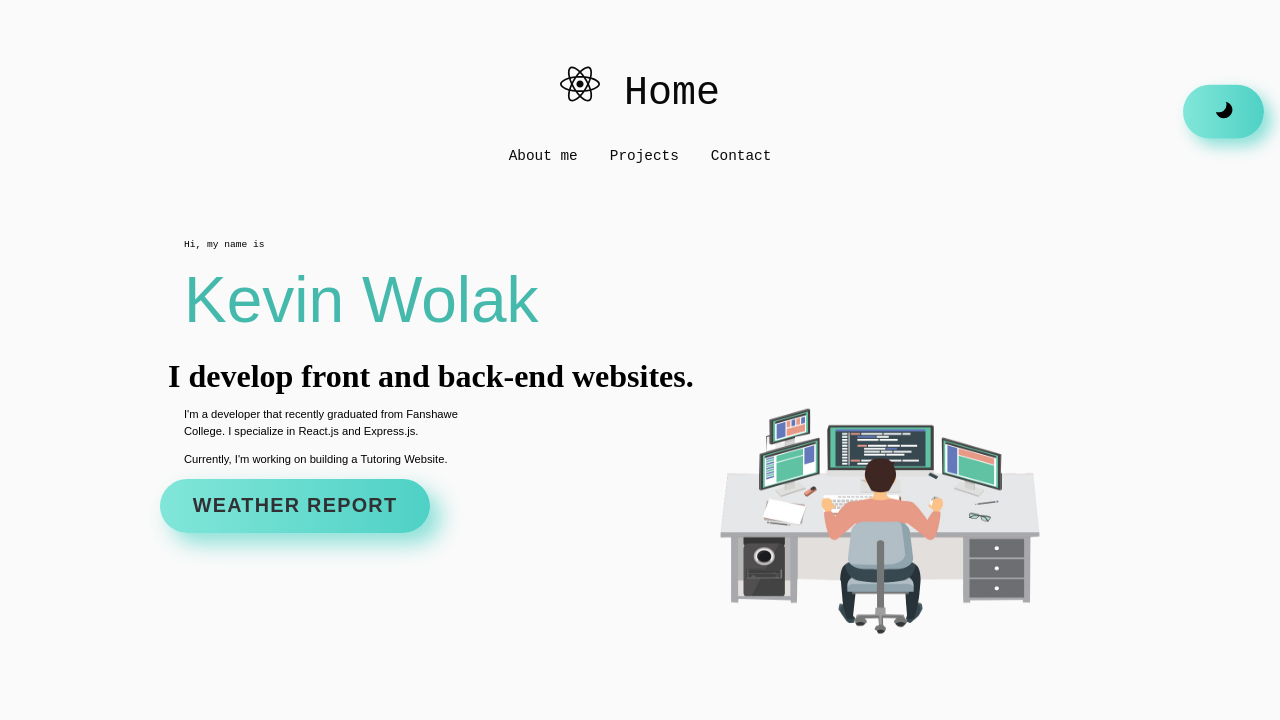
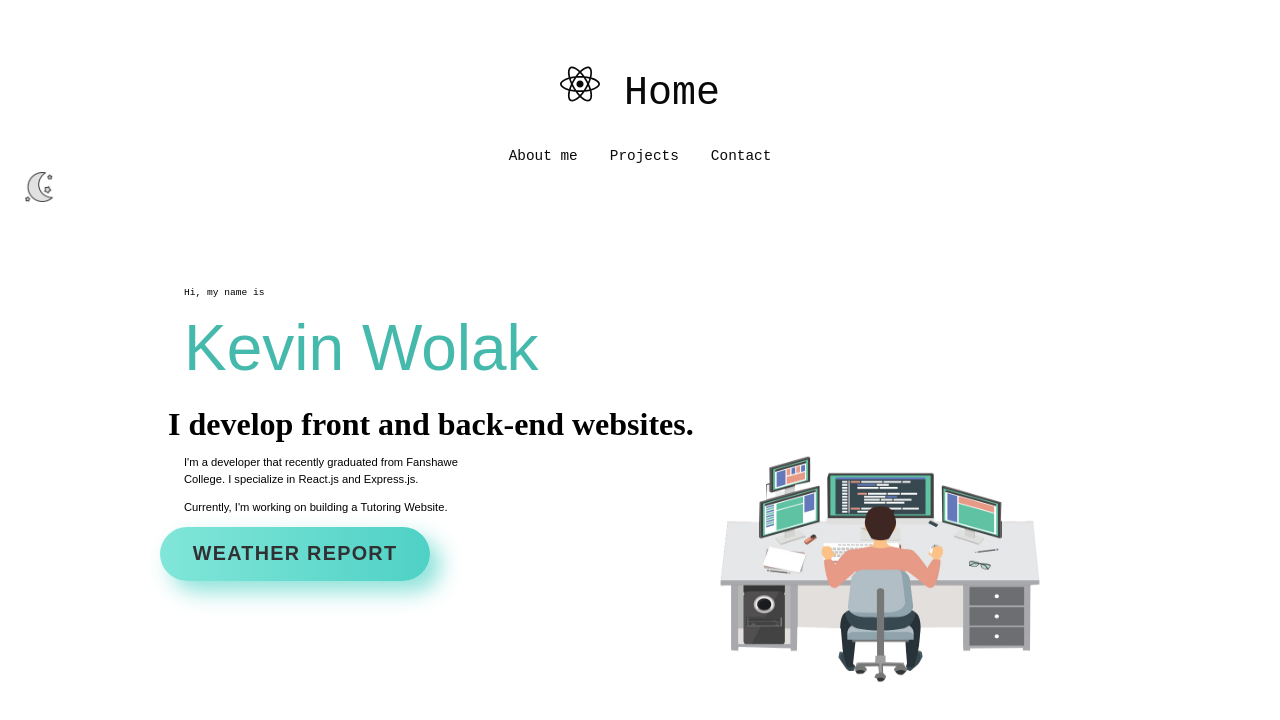
Before and after one commit to KevinWolak/KevinWolak.github.io, a React (Vite) app: page / in a window 1280 px wide. Shown: the top 720 px of the page. Built offline with nearby package versions, Linux system fonts and the light colour scheme.

Commit message:
updatad light and dark theme

```diff
--- a/src/NavBar/Navbar.css
+++ b/src/NavBar/Navbar.css
@@ -153,3 +153,34 @@ nav [class*="fa-"]:hover {
 .theme-button:focus::before {
   opacity: 1;
 }
+
+#darkMode {
+  background: transparent url("../img/moon.png") no-repeat center;
+  background-size: 30px 30px;
+  width: 45px;
+  height: 45px;
+  filter: grayscale(100%);
+  border: none;
+  border-radius: 50%;
+  transition: background-color 0.3s ease-in-out, filter 0.3s ease-in-out;
+}
+
+#darkMode:hover,
+#darkMode:focus {
+  filter: none;
+  background-color: black;
+  cursor: pointer;
+}
+
+#darkMode.clicked {
+  filter: none !important;
+  background-color: black;
+}
+
+body.light {
+  background-color: #ffffff;
+}
+
+body.dark {
+  background-color: #000000;
+}
--- a/src/NavBar/Navbar.jsx
+++ b/src/NavBar/Navbar.jsx
@@ -4,48 +4,35 @@ import { Link, useMatch, useResolvedPath } from "react-router-dom";
 import { FaReact } from "react-icons/fa";
 
 const Navbar = () => {
-  const [darkThemeEnabled, setDarkThemeEnabled] = useState(
-    localStorage.getItem("darkThemeEnabled") === "true"
-  );
-  const toggleButtonRef = useRef(null);
+  let clickedClass = "clicked";
+  const body = document.body;
+  const lightTheme = "light";
+  const darkTheme = "dark";
+  let theme;
 
-  function toggleTheme() {
-    const newDarkThemeEnabled = !darkThemeEnabled;
-    document.body.classList.toggle("dark-mode", newDarkThemeEnabled);
-    document
-      .querySelectorAll('link[rel="stylesheet"]')
-      .forEach((item) => (item.disabled = !newDarkThemeEnabled));
-    setDarkThemeEnabled(newDarkThemeEnabled);
-    localStorage.setItem("darkThemeEnabled", darkThemeEnabled);
-    console.log(localStorage.getItem("darkThemeEnabled"));
-    if (
-      localStorage.getItem("darkThemeEnabled") === "true" &&
-      !document.body.classList.contains("dark-mode")
-    ) {
-      document.body.classList.add("dark-mode");
-    } else if (
-      localStorage.getItem("darkThemeEnabled") != "true" &&
-      document.body.classList.contains("dark-mode")
-    ) {
-      document.body.classList.remove("dark-mode");
-    }
+  if (localStorage) {
+    theme = localStorage.getItem("theme");
   }
 
-  // useEffect(() => {
-  //   localStorage.setItem("darkThemeEnabled", darkThemeEnabled);
-  //   console.log(localStorage.getItem("darkThemeEnabled"));
-  //   if (
-  //     localStorage.getItem("darkThemeEnabled") === "true" &&
-  //     !document.body.classList.contains("dark-mode")
-  //   ) {
-  //     document.body.classList.add("dark-mode");
-  //   } else if (
-  //     localStorage.getItem("darkThemeEnabled") != "true" &&
-  //     document.body.classList.contains("dark-mode")
-  //   ) {
-  //     document.body.classList.remove("dark-mode");
-  //   }
-  // }, [darkThemeEnabled]);
+  if (theme === lightTheme || theme === darkTheme) {
+    body.classList.add(theme);
+  } else {
+    body.classList.add(lightTheme);
+  }
+
+  const switchTheme = (e) => {
+    if (theme === darkTheme) {
+      body.classList.replace(darkTheme, lightTheme);
+      e.target.classList.remove(clickedClass);
+      localStorage.setItem("theme", "light");
+      theme = lightTheme;
+    } else {
+      body.classList.replace(lightTheme, darkTheme);
+      e.target.classList.add(clickedClass);
+      localStorage.setItem("theme", "dark");
+      theme = darkTheme;
+    }
+  };
 
   return (
     <nav id="nav">
@@ -58,32 +45,10 @@ const Navbar = () => {
         <CustomLink to="/contact"> Contact </CustomLink>
       </ul>
       <button
-        className="theme-button"
-        id="dark-mode-toggle"
-        ref={toggleButtonRef}
-        onClick={toggleTheme}
-      >
-        <div>
-          <svg
-            width="20"
-            height="20"
-            xmlns="http://www.w3.org/2000/svg"
-            viewBox="0 0 24 24"
-          >
-            {darkThemeEnabled ? (
-              <path
-                className="sun "
-                d="M12 17.5a5.5 5.5 0 1 0 0-11 5.5 5.5 0 0 0 0 11zm0 1.5a7 7 0 1 0 0-14 7 7 0 0 0 0 14zm12-7a.8.8 0 0 1-.8.8h-2.4a.8.8 0 0 1 0-1.6h2.4a.8.8 0 0 1 .8.8zM4 12a.8.8 0 0 1-.8.8H.8a.8.8 0 0 1 0-1.6h2.5a.8.8 0 0 1 .8.8zm16.5-8.5a.8.8 0 0 1 0 1l-1.8 1.8a.8.8 0 0 1-1-1l1.7-1.8a.8.8 0 0 1 1 0zM6.3 17.7a.8.8 0 0 1 0 1l-1.7 1.8a.8.8 0 1 1-1-1l1.7-1.8a.8.8 0 0 1 1 0zM12 0a.8.8 0 0 1 .8.8v2.5a.8.8 0 0 1-1.6 0V.8A.8.8 0 0 1 12 0zm0 20a.8.8 0 0 1 .8.8v2.4a.8.8 0 0 1-1.6 0v-2.4a.8.8 0 0 1 .8-.8zM3.5 3.5a.8.8 0 0 1 1 0l1.8 1.8a.8.8 0 1 1-1 1L3.5 4.6a.8.8 0 0 1 0-1zm14.2 14.2a.8.8 0 0 1 1 0l1.8 1.7a.8.8 0 0 1-1 1l-1.8-1.7a.8.8 0 0 1 0-1z"
-              />
-            ) : (
-              <path
-                className="moon"
-                d="M16.5 6A10.5 10.5 0 0 1 4.7 16.4 8.5 8.5 0 1 0 16.4 4.7l.1 1.3zm-1.7-2a9 9 0 0 1 .2 2 9 9 0 0 1-11 8.8 9.4 9.4 0 0 1-.8-.3c-.4 0-.8.3-.7.7a10 10 0 0 0 .3.8 10 10 0 0 0 9.2 6 10 10 0 0 0 4-19.2 9.7 9.7 0 0 0-.9-.3c-.3-.1-.7.3-.6.7a9 9 0 0 1 .3.8z"
-              />
-            )}
-          </svg>
-        </div>
-      </button>
+        className={theme === "dark" ? clickedClass : ""}
+        id="darkMode"
+        onClick={(e) => switchTheme(e)}
+      ></button>
     </nav>
   );
 };
```
Also changed, not shown: src/img/moon.png (added).
